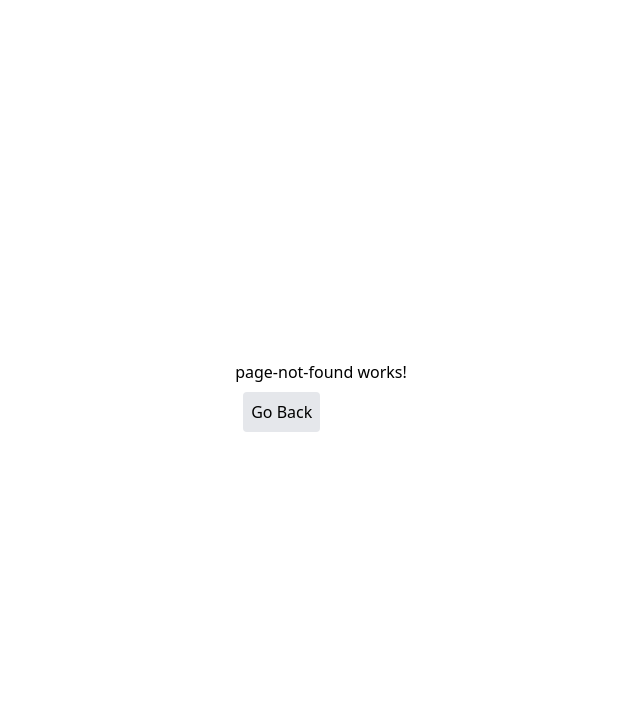
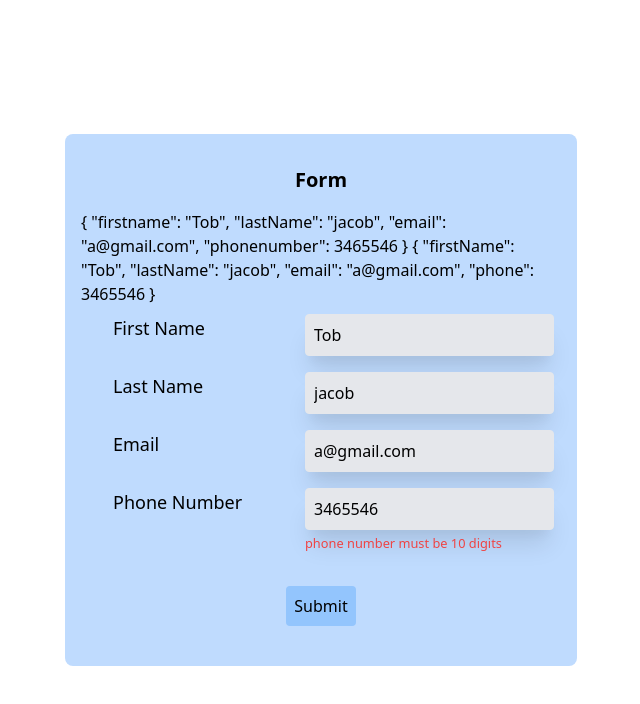
Before and after one commit to sana-taz/beginner-angular-setup, an Angular app: page /form in a window 1280 px wide. Shown: the top 704 px of the page, without its empty margins (319-959 px from the left). Built offline with nearby package versions, Linux system fonts and the light colour scheme.

Commit message:
feat(form): form models

```diff
--- a/src/app/app-routing.module.ts
+++ b/src/app/app-routing.module.ts
@@ -17,11 +17,13 @@ import { PageNotFoundComponent } from './page-not-found/page-not-found.component
 import { UserDetailsComponent } from './user-details/user-details.component';
 import { OverviewComponent } from './overview/overview.component';
 import { RoutingComponent } from './routing/routing.component';
+import { FormComponent } from './form/form.component';
 
 const routes: Routes = [
   {path:"", redirectTo: '/route', pathMatch:'full'},
   {path:"route", component: RoutingComponent},
   {path:"architecture", component: ArchitectureComponent},
+  {path:"form", component: FormComponent},
   {path:"bignnercomp", component: BiggnercompComponent},
   {path:"directives", component: DirectivesComponent},
   {path:"classbinding", component: ClassbindingComponent},
--- a/src/app/componentinter/componentinter.component.html
+++ b/src/app/componentinter/componentinter.component.html
@@ -1,4 +1,4 @@
-<div class="flex w-full h-screen justify-center items-center">
+<div class="flex w-full h-full justify-center items-center">
     <div class="flex flex-col items-center">
         <div class="text-xl font-bold">Component Interaction</div>
         <p>Parent to child communication<span>Data comes from app component - <b>{{proData}}</b></span></p>
--- /dev/null
+++ b/src/app/form/form.component.css
@@ -0,0 +1,6 @@
+.is-invalid {
+    border-color: crimson;
+}
+.d-none{
+    display: none;
+}
--- /dev/null
+++ b/src/app/form/form.component.html
@@ -0,0 +1,69 @@
+<div class="flex w-full h-screen items-center justify-center">
+<form #userForm="ngForm" class="flex flex-col w-2/5 items-center bg-blue-200 rounded-lg m-4 p-4">
+<div class="text-xl font-bold my-4">Form</div>
+{{ userForm.value | json }}
+{{ userModel | json }}
+<div class="flex flex-row w-full ml-12  justify-start ">
+    <div class="flex w-2/5">
+        <div class="text-lg font-normal px-2 my-2">
+        First Name
+        </div>
+    </div>
+
+    <div class="flex w-3/5">
+        <div class="px-2  my-2">
+            <input type="text" required #first="ngModel" [class.is-invalid]="first.invalid && first.touched" class="rounded flex bg-gray-200 border shadow-xl p-2" placeholder="Enter First Name" name="firstname" [(ngModel)]="userModel.firstName"/>
+            <small [class.d-none]='first.valid || first.untouched' class="text-red-500">First Name is required</small>
+         </div>
+        </div>
+</div>
+
+<div class="flex flex-row ml-12  w-full justify-start ">
+    <div class="flex w-2/5">
+        <div class="text-lg font-normal px-2 my-2">
+        Last Name
+        </div>
+    </div>
+    <div class="flex w-3/5">
+        <div class="px-2  my-2">
+            <input type="text" required #last="ngModel" [class.is-invalid]="last.invalid && last.touched" name="lastName" class="rounded flex bg-gray-200 border shadow-xl p-2" placeholder="Enter Last Name" [(ngModel)]="userModel.lastName" />
+            <small [class.d-none]='last.valid || last.untouched' class="text-red-500">Last Name is required</small>
+         </div>
+    </div>
+</div>
+<div class="flex flex-row ml-12  w-full justify-start ">
+    <div class="flex w-2/5">
+        <div class="text-lg font-normal px-2  my-2">
+        Email
+    </div>
+    </div>
+    <div class="flex w-3/5">
+        <div class="px-2  my-2">
+            <input type="text" required #email="ngModel" [class.is-invalid]='email.invalid && email.touched' class="rounded flex bg-gray-200 border shadow-xl p-2" name="email" placeholder="Enter Email" [(ngModel)]="userModel.email" />
+            <small [class.d-none]='email.valid || email.untouched' class="text-red-500">Email is required</small>
+         </div>
+    </div>
+</div>
+<div class="flex flex-row ml-12  w-full justify-start ">
+    <div class="flex w-2/5">
+    <div class="text-lg font-normal px-2  my-2">
+        Phone Number
+    </div>
+    </div>
+    <div class="flex w-3/5">
+        <div class="px-2  my-2">
+            <input type="text" required pattern="^\d{10}$" #number="ngModel" [class.is-invalid]="number.invalid && number.touched" class="rounded flex bg-gray-200 border focus:outline-none shadow-xl p-2" name="phonenumber" placeholder="Enter Phone Number" [(ngModel)]="userModel.phone" />
+            <!-- <small [class.d-none]='number.valid || number.untouched' class="text-red-500">Phone number is require and must be 10 digits</small> -->
+            <div *ngIf="number.errors && (number.invalid || number.touched)">
+                <small class="text-red-500" *ngIf="number.errors['required']">phone number is required</small>
+                <small class="text-red-500" *ngIf="number.errors['pattern']">phone number  must be 10 digits</small>
+            </div>
+         </div>
+    </div>
+</div>
+
+
+<div class="flex justify-center my-4"><button class="bg-blue-300 rounded p-2 m-2" >Submit</button></div>
+
+</form>
+</div>
--- /dev/null
+++ b/src/app/form/form.component.ts
@@ -0,0 +1,17 @@
+import { Component, OnInit } from '@angular/core';
+import { User } from '../user2';
+
+@Component({
+  selector: 'app-form',
+  templateUrl: './form.component.html',
+  styleUrls: ['./form.component.css']
+})
+export class FormComponent implements OnInit {
+
+//  class = "is-invalid"
+  constructor() { }
+
+  ngOnInit(): void {
+  }
+ userModel = new User('Tob','jacob', 'a@gmail.com', 3465546)
+}
--- a/src/app/routing/routing.component.html
+++ b/src/app/routing/routing.component.html
@@ -1,6 +1,6 @@
 <div class="flex w-full h-screen justify-center items-center container my-8">
-    <nav class="flex w-full h-full justify-center container">
-        <ul class="flex flex-col w-full items-center list-inside list-none my-2 mb-12">
+    <nav class="flex w-full h-full justify-center container my-4">
+        <ul class="flex flex-col w-full h-full items-center list-inside list-none my-2 mb-12">
           <li class="m-4">
             <a class="bg-gray-200 hover:bg-blue-200 text-black hover:text-blue-500 rounded my-2 p-2 " routerLink="/architecture">Architecture</a>
 
@@ -19,6 +19,7 @@
           <li  class="m-4"><a class="bg-gray-200 hover:bg-blue-200 text-black hover:text-blue-500 rounded my-2 p-2 " routerLink="/pipes">Pipes</a></li>
           <li  class="m-4"><a class="bg-gray-200 hover:bg-blue-200 text-black hover:text-blue-500 rounded my-2 p-2 " routerLink="/httprequest">HttpRequest</a></li>
           <li  class="m-4"><a class="bg-gray-200 hover:bg-blue-200 text-black hover:text-blue-500 rounded my-2 p-2 " routerLink="/pipes">Routing params</a></li>
+          <li  class="m-4"><a class="bg-gray-200 hover:bg-blue-200 text-black hover:text-blue-500 rounded my-2 p-2 " routerLink="/form">Forms</a></li>
 
 
         </ul>
--- /dev/null
+++ b/src/app/user2.ts
@@ -0,0 +1,9 @@
+export class User {
+    constructor (
+      public firstName: string,
+      public lastName: string,
+      public email: string,
+      public phone: number,
+
+    ){}
+}
```
Also changed, not shown: src/app/app.module.ts (+4 -3 lines), 1 other file (tests, documents, lock files or other folders).
